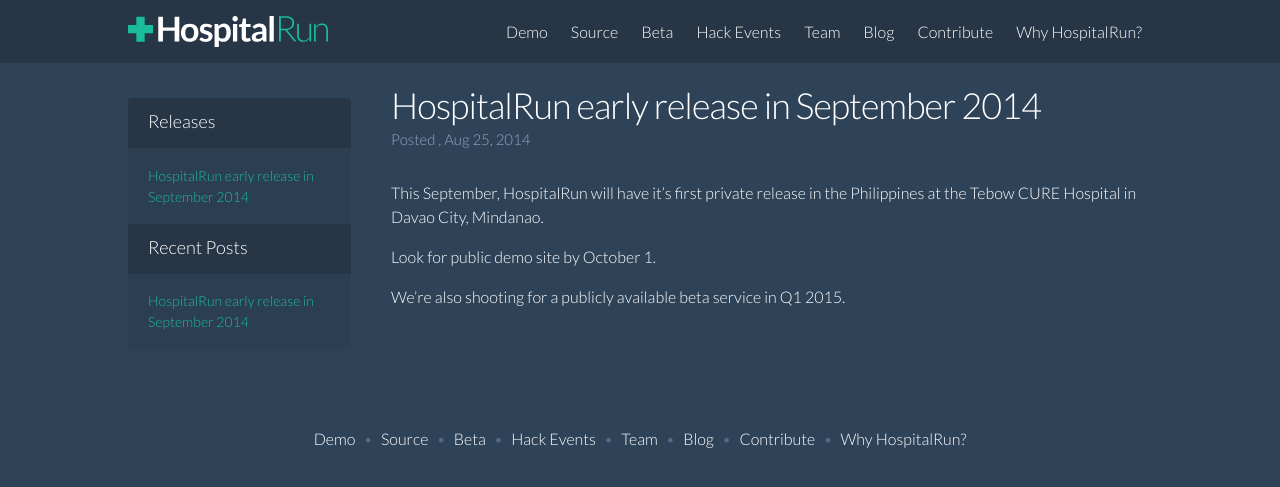
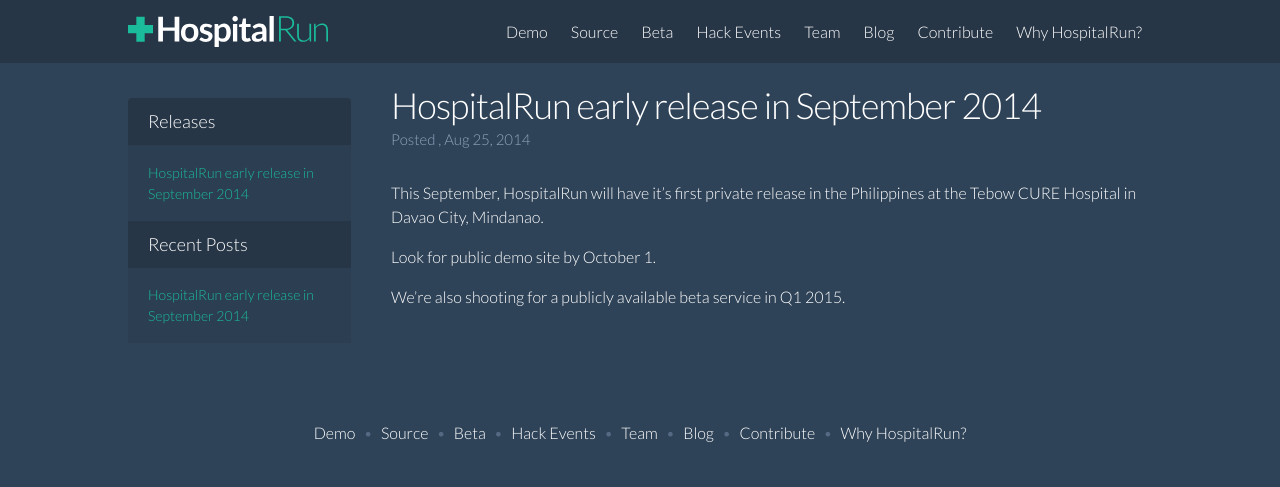
Before and after one commit to HospitalRun/hospitalrun.io, a Jekyll site: the page built from _posts/2014-08-25-early-release-in-september-2014.markdown, in a window 1280 px wide. Shown: the top 487 px of the page. Built offline with Jekyll 4.4.1, drawn with Linux system fonts in a browser that asks for light colours.

Commit message:
normalize sidebar heading margins

```diff
--- a/_sass/_blog.scss
+++ b/_sass/_blog.scss
@@ -13,10 +13,7 @@
 .sidebar-header {
   font-size: 18px;
   padding-left: 20px;
-  margin: {
-    top: 10px;
-    bottom: 13px;
-  }
+  margin: 10px 0;
 }
 
 .recent-posts {
```
